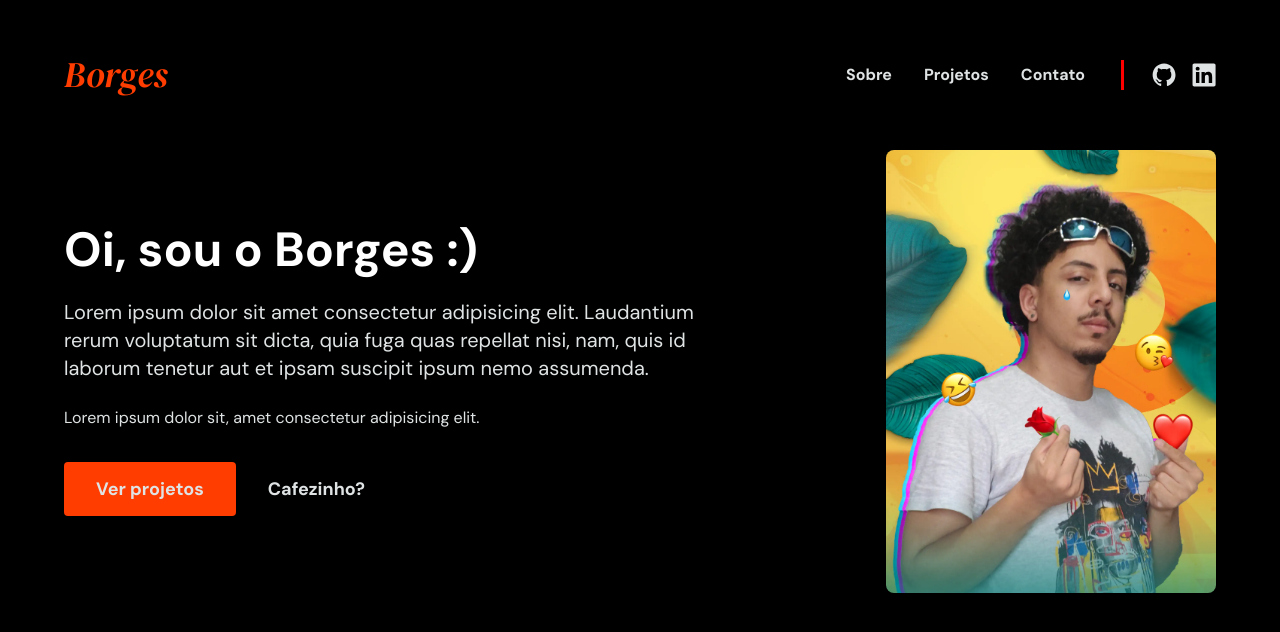
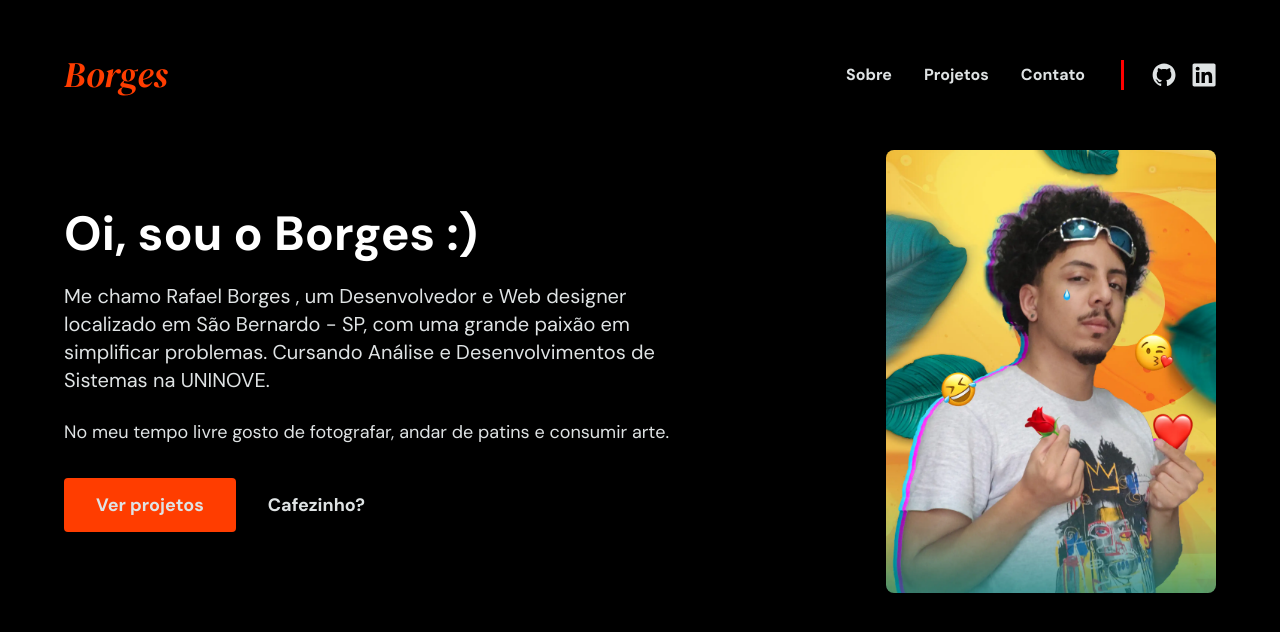
Before and after one commit to okborges/portfolio, a Nuxt app: page / in a window 1280 px wide. Shown: the top 632 px of the page. Built offline with nearby package versions, Linux system fonts and the light colour scheme.

Commit message:
atualizando texto do resumo

```diff
--- a/components/MainPrincipal.vue
+++ b/components/MainPrincipal.vue
@@ -5,13 +5,14 @@
         <h1 class="text-white font-bold mb-6 text-3xl ms:text-4xl md:text-5xl">
           Oi, sou o Borges :)
         </h1>
-        <p class="text-xl mb-6 md:pr-6">
-          Lorem ipsum dolor sit amet consectetur adipisicing elit. Laudantium
-          rerum voluptatum sit dicta, quia fuga quas repellat nisi, nam, quis id
-          laborum tenetur aut et ipsam suscipit ipsum nemo assumenda.
+        <p class="sm:text-xl mb-6 md:pr-6">
+          Me chamo Rafael Borges , um Desenvolvedor e Web designer localizado em
+          São Bernardo - SP, com uma grande paixão em simplificar problemas.
+          Cursando Análise e Desenvolvimentos de Sistemas na UNINOVE.
         </p>
-        <p class="mb-8 md:pr-6">
-          Lorem ipsum dolor sit, amet consectetur adipisicing elit.
+        <p class="sm:text-lg mb-8 md:pr-6">
+          No meu tempo livre gosto de fotografar, andar de patins e consumir
+          arte.
         </p>
         <div class="flex justify-center md:block">
           <button class="btn-projetos">
```
